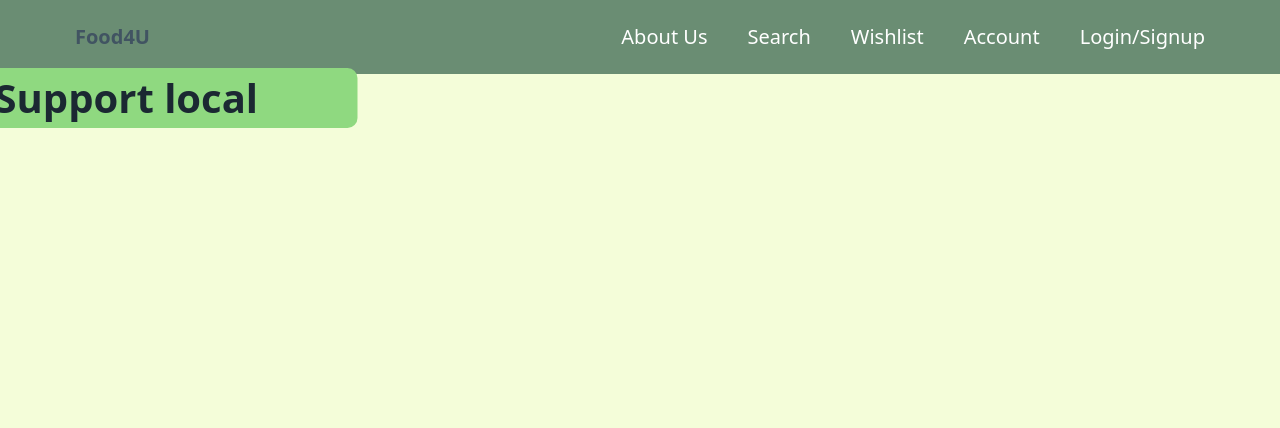
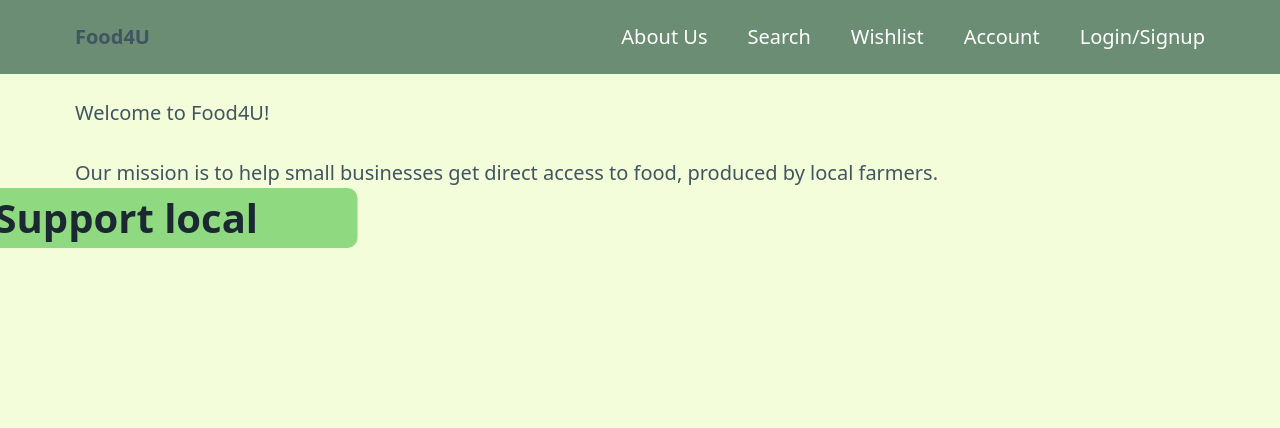
Before and after one commit to MaxLan-dev/DevHacks2025, a Django app: page / in a window 1280 px wide. Shown: the top 428 px of the page. Run offline with Django 5.2, Linux system fonts and the light colour scheme; parts of the project's set-up code (start-up, migrations or seed data) failed here and were passed over.

Commit message:
Update home.html

```diff
--- a/food4u/website/templates/website/home.html
+++ b/food4u/website/templates/website/home.html
@@ -5,9 +5,19 @@
 {% block content %}
     <main>
 
+        <div class="greeting">
+            <p>Welcome to Food4U!</p>
+        </div>
+
+        <div class="discription">
+            <p>Our mission is to help small businesses get direct access to food, produced by local farmers.</p>
+        </div>
+
         <div id="mainText" class="mainText">
             <h1>Buy local, Support local</h1>
         </div>
+
+
 
     </main>
 {% endblock %}
@@ -18,6 +28,36 @@
 <style>
   main{
     height: 600px;
+  }
+
+  .greeting{
+    position: relative;
+    display: flex;
+    top: 20%;
+    bottom: 80%;
+    width: 12%;
+    height: 5%;
+    left: 13%;
+    transform: translate(-20%, -80%);
+	justify-content: center;
+	align-items: center;
+    font-size: 20px;
+	border-radius: 10px;
+  }
+
+  .discription{
+    position: relative;
+    display: flex;
+    top: 30%;
+    bottom: 70%;
+    height: 10%;
+    left: 15%;
+    right: 30%;
+    transform: translate(-30%, -70%);
+	justify-content: center;
+	align-items: center;
+    font-size: 20px;
+	border-radius: 10px;
   }
 
   .mainText{
```
